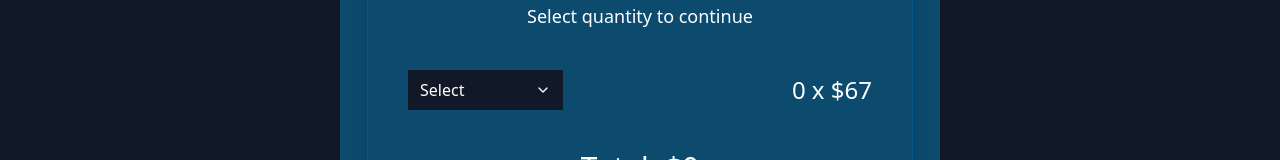
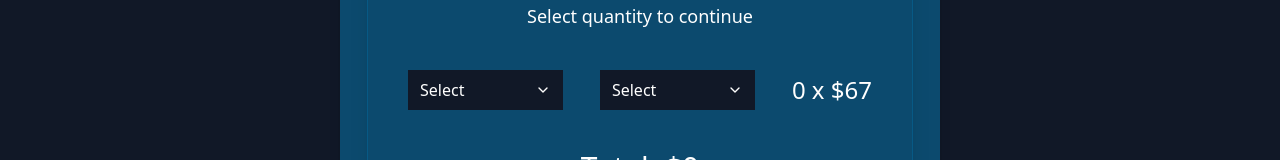
Before and after one commit to p2arthur/checkout-screen-challenge, a React (Vite) app: page / in a window 1280 px wide. Shown: the part 338-498 px from the top of the page. Built offline with nearby package versions, Linux system fonts and the light colour scheme.

Commit message:
Completed the dropdown component and added commentary

```diff
--- a/src/components/Dropdown.jsx
+++ b/src/components/Dropdown.jsx
@@ -6,6 +6,7 @@ import { FiChevronDown } from "react-icons/fi";
 function Dropdown({ options, value, onChange }) {
   const [isOpen, setIsOpen] = useState(false);
 
+  //(Checking click location)
   //1 - Define a reference to the main div of the Dropdown component
   const refDiv = useRef();
 
--- a/src/pages/Cart.jsx
+++ b/src/pages/Cart.jsx
@@ -45,6 +45,11 @@ function Cart() {
             value={selectedOption}
             options={itemQuantity}
           />
+          <Dropdown
+            onChange={handleSelect}
+            value={selectedOption}
+            options={itemQuantity}
+          />
           <h2 className="text-2xl">{selectedOption || 0} x $67</h2>
         </div>
         <div className="flex justify-center align-middle mt-10">
```
